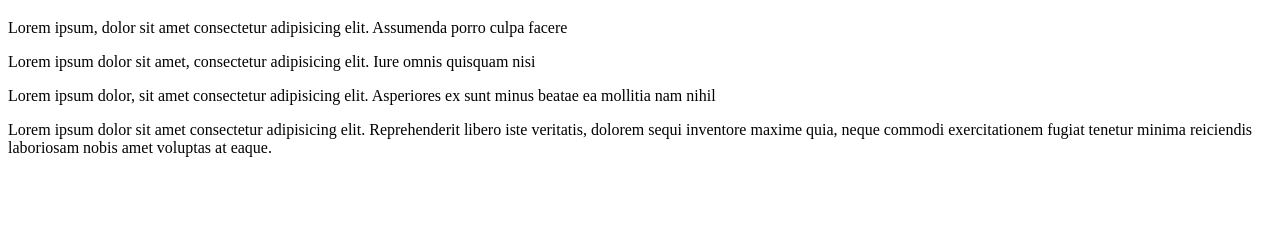
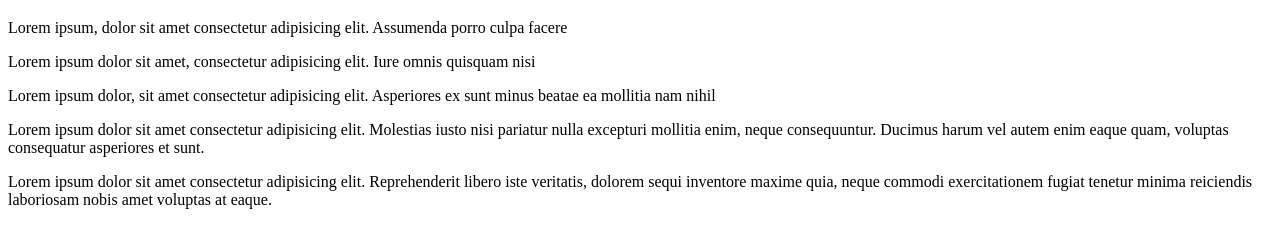
Before and after one commit to juliancastill0/cositas, a plain HTML site: page index.html in a window 1280 px wide. Shown: the part 61-308 px from the top of the page. Drawn offline with Linux system fonts and the light colour scheme.

Commit message:
Agregue un quinto parrafo

```diff
--- a/index.html
+++ b/index.html
@@ -10,6 +10,7 @@
     <p>Lorem ipsum, dolor sit amet consectetur adipisicing elit. Assumenda porro culpa facere</p>
     <p>Lorem ipsum dolor sit amet, consectetur adipisicing elit. Iure omnis quisquam nisi</p>
     <p>Lorem ipsum dolor, sit amet consectetur adipisicing elit. Asperiores ex sunt minus beatae ea mollitia nam nihil</p>
+    <p>Lorem ipsum dolor sit amet consectetur adipisicing elit. Molestias iusto nisi pariatur nulla excepturi mollitia enim, neque consequuntur. Ducimus harum vel autem enim eaque quam, voluptas consequatur asperiores et sunt.</p>
     <p>Lorem ipsum dolor sit amet consectetur adipisicing elit. Reprehenderit libero iste veritatis, dolorem sequi inventore maxime quia, neque commodi exercitationem fugiat tenetur minima reiciendis laboriosam nobis amet voluptas at eaque.</p>
 </body>
 </html>
```
